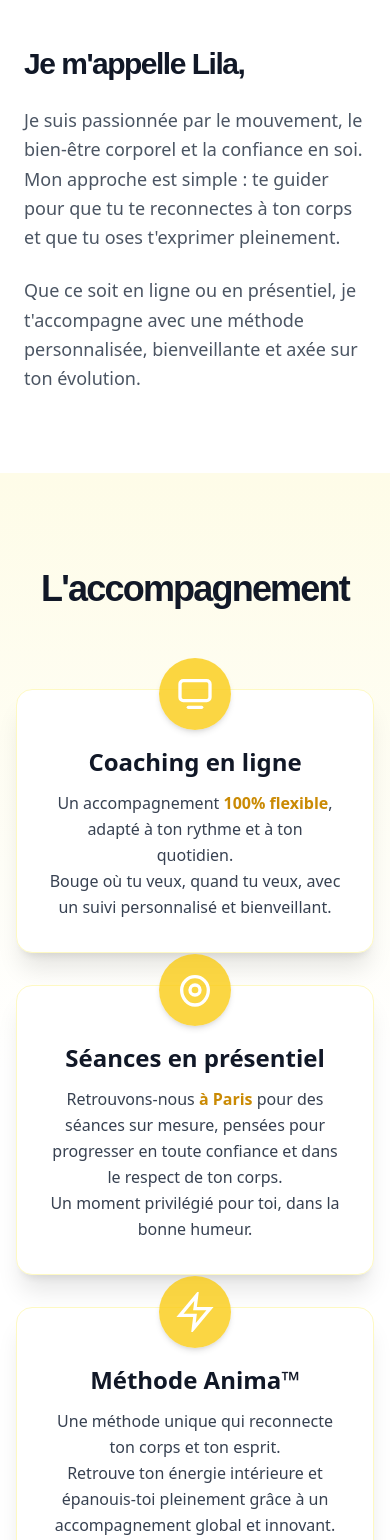
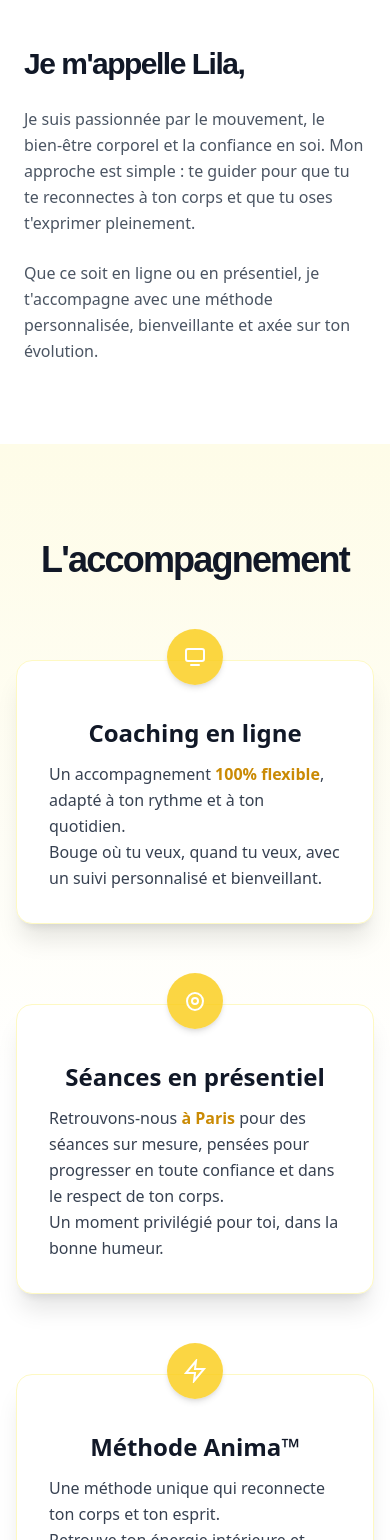
Before and after one commit to Kamsou/lila-chibane-landing, a Nuxt app: page / in a window 390 px wide. Shown: the part 1268-2808 px from the top of the page. Built offline with nearby package versions, Linux system fonts and the light colour scheme.

Commit message:
fix: adjust text sizes and layout for improved readability and consistency

```diff
--- a/pages/index.vue
+++ b/pages/index.vue
@@ -66,10 +66,10 @@ onUnmounted(() => {
       </div>
       <div>
         <h3 class="text-3xl md:text-4xl font-bold mb-6 text-gray-900 font-tuffy tracking-tighter">Je m'appelle Lila,</h3>
-        <p class="text-lg leading-relaxed mb-6 text-gray-600">
+        <p class="text-md md:text-lg leading-relaxed mb-6 text-gray-600">
           Je suis passionnée par le mouvement, le bien-être corporel et la confiance en soi. Mon approche est simple : te guider pour que tu te reconnectes à ton corps et que tu oses t'exprimer pleinement.
         </p>
-        <p class="text-lg leading-relaxed text-gray-600">
+        <p class="text-md md:text-lg leading-relaxed text-gray-600">
           Que ce soit en ligne ou en présentiel, je t'accompagne avec une méthode personnalisée, bienveillante et axée sur ton évolution.
         </p>
       </div>
@@ -77,15 +77,15 @@ onUnmounted(() => {
   </section>
 
 <section id="services" class="py-24 sm:py-32 bg-gradient-to-b from-yellow-50 via-white to-white text-gray-900">
-  <div class="max-w-5xl mx-auto px-4 text-center">
-    <h3 class="text-4xl md:text-5xl font-extrabold mb-20 font-tuffy tracking-tighter">
+  <div class="max-w-5xl mx-auto px-4 md:text-center">
+    <h3 class="text-4xl text-center md:text-5xl font-extrabold mb-20 font-tuffy tracking-tighter">
       L'accompagnement
     </h3>
-    <div class="grid md:grid-cols-3 gap-8">
+    <div class="grid md:grid-cols-3 gap-20 lg:gap-8">
       <!-- Coaching en ligne -->
       <div class="group relative bg-white rounded-2xl shadow-xl p-8 flex flex-col items-center transition transform hover:-translate-y-2 hover:shadow-2xl border border-yellow-100">
         <span class="absolute left-1/2 -top-8 -translate-x-1/2 bg-yellow-400/80 rounded-full p-4 shadow-md group-hover:scale-105 transition">
-          <svg class="w-10 h-10 text-white" fill="none" stroke="currentColor" stroke-width="2" viewBox="0 0 24 24">
+          <svg class="lg:w-10 lg:h-10 w-6 h-6 text-white" fill="none" stroke="currentColor" stroke-width="2" viewBox="0 0 24 24">
             <rect x="3" y="4" width="18" height="12" rx="2" stroke="currentColor" />
             <path d="M8 20h8" stroke="currentColor" stroke-linecap="round"/>
           </svg>
@@ -100,7 +100,7 @@ onUnmounted(() => {
       <!-- Séances en présentiel -->
       <div class="group relative bg-white rounded-2xl shadow-xl p-8 flex flex-col items-center transition transform hover:-translate-y-2 hover:shadow-2xl border border-yellow-100">
         <span class="absolute left-1/2 -top-8 -translate-x-1/2 bg-yellow-400/80 rounded-full p-4 shadow-md group-hover:scale-105 transition">
-          <svg class="w-10 h-10 text-white" fill="none" stroke="currentColor" stroke-width="2" viewBox="0 0 24 24">
+          <svg class="lg:w-10 lg:h-10 w-6 h-6 text-white" fill="none" stroke="currentColor" stroke-width="2" viewBox="0 0 24 24">
             <path d="M12 21c-4.418 0-8-4.03-8-9a8 8 0 1 1 16 0c0 4.97-3.582 9-8 9z" stroke="currentColor"/>
             <circle cx="12" cy="12" r="3" stroke="currentColor"/>
           </svg>
@@ -115,7 +115,7 @@ onUnmounted(() => {
       <!-- Méthode Anima -->
       <div class="group relative bg-white rounded-2xl shadow-xl p-8 flex flex-col items-center transition transform hover:-translate-y-2 hover:shadow-2xl border border-yellow-100">
         <span class="absolute left-1/2 -top-8 -translate-x-1/2 bg-yellow-400/80 rounded-full p-4 shadow-md group-hover:scale-105 transition">
-          <svg class="w-10 h-10 text-white" fill="none" stroke="currentColor" stroke-width="2" viewBox="0 0 24 24">
+          <svg class="lg:w-10 lg:h-10 w-6 h-6 text-white" fill="none" stroke="currentColor" stroke-width="2" viewBox="0 0 24 24">
             <path d="M13 2L3 14h9l-1 8L21 10h-9l1-8z" stroke="currentColor"/>
           </svg>
         </span>
@@ -129,8 +129,8 @@ onUnmounted(() => {
   </div>
 </section>
 
-<section class="py-40 from-yellow-50 to-white">
-  <div class="max-w-4xl mx-auto text-center px-6">
+<section class="py-20 lg:py-40 from-yellow-50 to-white">
+  <div class="max-w-4xl mx-auto md:text-center px-6">
     <h4 class="text-2xl md:text-3xl font-extrabold text-gray-900 mb-3">
       Trouve ton équilibre. Reprends le pouvoir sur ton bien-être.
     </h4>
@@ -147,12 +147,12 @@ onUnmounted(() => {
     <h3 class="text-4xl md:text-5xl font-extrabold mb-16 font-tuffy tracking-tighter">
       Mes offres
     </h3>
-    <div class="grid md:grid-cols-3 gap-10">
+    <div class="grid md:grid-cols-3 gap-20 lg:gap-10">
       <!-- Offre 1 -->
       <div class="group relative bg-white rounded-2xl shadow-xl p-10 flex flex-col items-center transition transform hover:-translate-y-2 hover:shadow-2xl border border-yellow-100">
         <span class="absolute left-1/2 -top-8 -translate-x-1/2 bg-yellow-400/80 rounded-full p-4 shadow-md group-hover:scale-105 transition">
           <!-- Person Icon -->
-          <svg class="w-10 h-10 text-white" fill="none" stroke="currentColor" stroke-width="2" viewBox="0 0 24 24">
+          <svg class="lg:w-10 lg:h-10 w-6 h-6 text-white" fill="none" stroke="currentColor" stroke-width="2" viewBox="0 0 24 24">
             <circle cx="12" cy="8" r="4" stroke="currentColor"/>
             <path d="M6 20c0-2.21 3.582-4 8-4s8 1.79 8 4" stroke="currentColor"/>
           </svg>
@@ -171,7 +171,7 @@ onUnmounted(() => {
       <div class="group relative bg-white rounded-2xl shadow-xl p-10 flex flex-col items-center transition transform hover:-translate-y-2 hover:shadow-2xl border border-yellow-100">
         <span class="absolute left-1/2 -top-8 -translate-x-1/2 bg-yellow-400/80 rounded-full p-4 shadow-md group-hover:scale-105 transition">
           <!-- Laptop Icon -->
-          <svg class="w-10 h-10 text-white" fill="none" stroke="currentColor" stroke-width="2" viewBox="0 0 24 24">
+          <svg class="lg:w-10 lg:h-10 w-6 h-6 text-white" fill="none" stroke="currentColor" stroke-width="2" viewBox="0 0 24 24">
             <rect x="3" y="4" width="18" height="12" rx="2" stroke="currentColor"/>
             <path d="M8 20h8" stroke="currentColor" stroke-linecap="round"/>
           </svg>
@@ -190,7 +190,7 @@ onUnmounted(() => {
       <div class="group relative bg-white rounded-2xl shadow-xl p-10 flex flex-col items-center transition transform hover:-translate-y-2 hover:shadow-2xl border border-yellow-100">
         <span class="absolute left-1/2 -top-8 -translate-x-1/2 bg-yellow-400/80 rounded-full p-4 shadow-md group-hover:scale-105 transition">
           <!-- Star/Medal Icon -->
-          <svg class="w-10 h-10 text-white" fill="none" stroke="currentColor" stroke-width="2" viewBox="0 0 24 24">
+          <svg class="lg:w-10 lg:h-10 w-6 h-6 text-white" fill="none" stroke="currentColor" stroke-width="2" viewBox="0 0 24 24">
             <circle cx="12" cy="10" r="6" stroke="currentColor"/>
             <path d="M12 16v4M10 20h4" stroke="currentColor" stroke-linecap="round"/>
           </svg>
@@ -211,13 +211,12 @@ onUnmounted(() => {
 
 
 <section id="contact" class="py-24 sm:py-40 bg-gradient-to-br from-gray-900 via-gray-800 to-yellow-900 text-white animate-fade-up">
-  <div class="max-w-3xl mx-auto px-6 text-center">
+  <div class="max-w-3xl mx-auto px-6 md:text-center">
     <h3 class="text-4xl md:text-5xl font-extrabold mb-8 font-tuffy tracking-tighter text-yellow-400 drop-shadow">
       Me contacter
     </h3>
-    <p class="text-lg md:text-xl mb-10 text-gray-100">
-      Envie de réserver une séance, de poser une question<br>
-      ou simplement d'échanger ?<br>
+    <p class="text-md md:text-xl mb-10 text-gray-100 md:w-[500px] mx-auto">
+      Envie d'en savoir plus ou de discuter de tes besoins ?
       <span class="font-semibold text-yellow-400">Écris-moi, je te répondrai avec plaisir !</span>
     </p>
     <form class="grid gap-6 mt-8 text-left">
```
